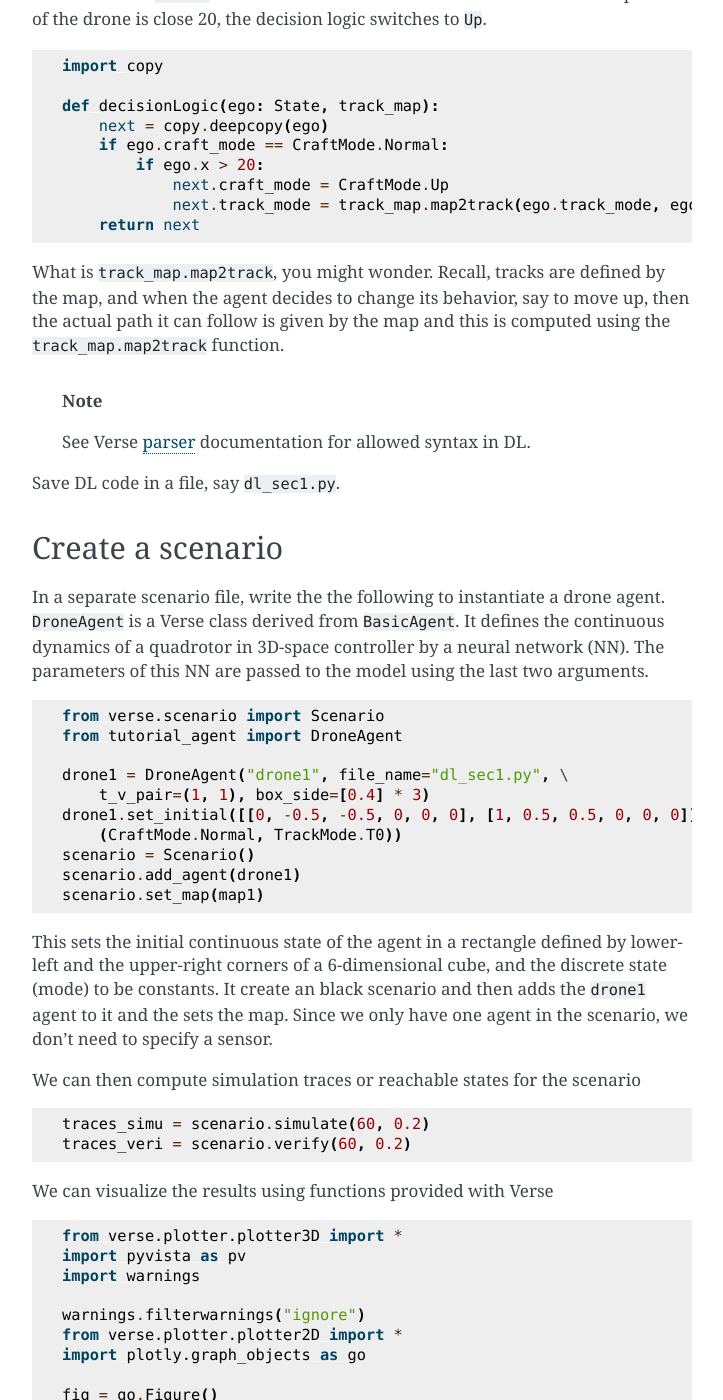
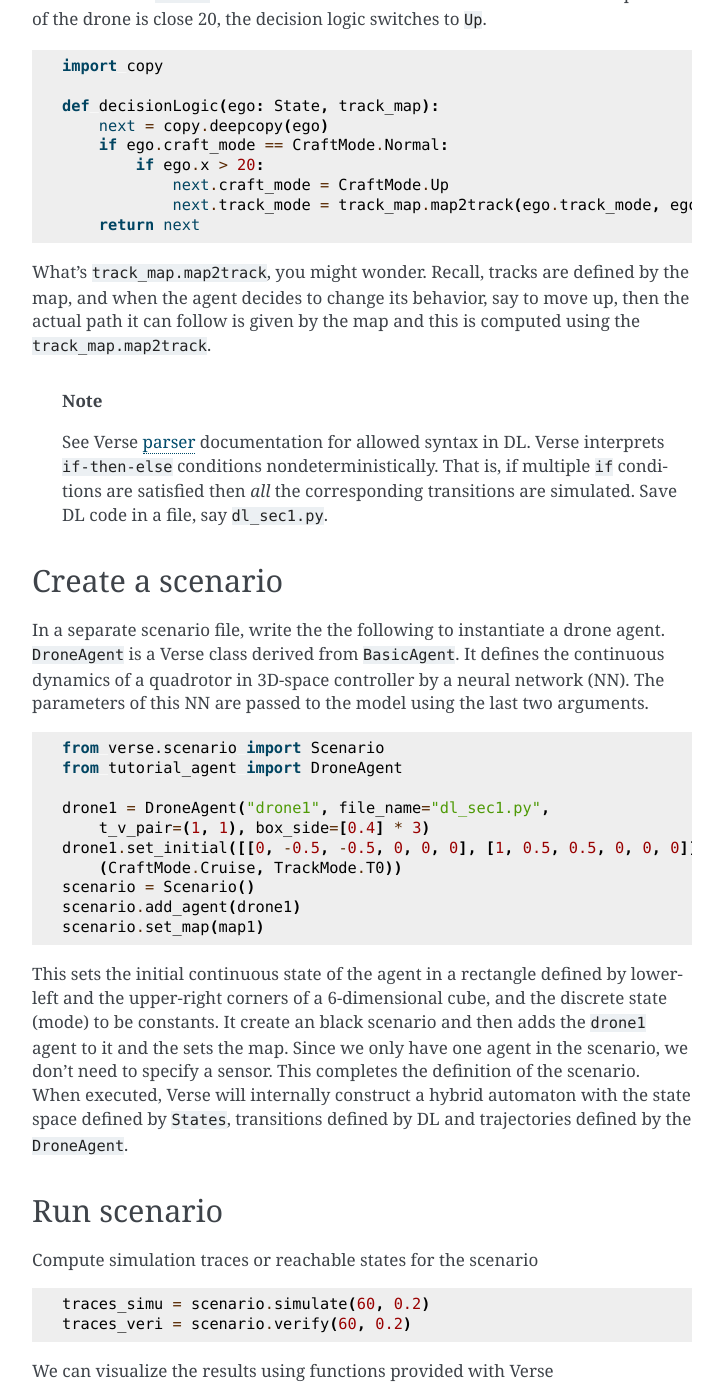
Before and after one commit to AutoVerse-ai/Verse-library, a Sphinx documentation site: the page built from docs/source/creating_scenario_in_verse.md, in a window 1280 px wide and 1400 px high, scrolled down 1825 px. Shown: the whole window, without its empty margins (388-1111 px from the left). Built offline with Sphinx 7.4.7, drawn with Linux system fonts in a browser that asks for light colours.

Commit message:
Editing the execution of scenarios

````diff
--- a/docs/source/creating_scenario_in_verse.md
+++ b/docs/source/creating_scenario_in_verse.md
@@ -75,11 +75,10 @@ def decisionLogic(ego: State, track_map):
     return next
 ```
 
-What is <code>track_map.map2track</code>, you might wonder. Recall, tracks are defined by the map, and when the agent decides to change its behavior, say to move up, then the actual path it can follow is given by the map and this is computed using the <code>track_map.map2track</code> function.
+What's <code>track_map.map2track</code>, you might wonder. Recall, tracks are defined by the map, and when the agent decides to change its behavior, say to move up, then the actual path it can follow is given by the map and this is computed using the <code>track_map.map2track</code>.
 
 > ####  **Note**
-> See Verse {doc}`parser<parser>` documentation for allowed syntax in DL.
-
+> See Verse {doc}`parser<parser>` documentation for allowed syntax in DL. Verse interprets <code>if-then-else</code> conditions nondeterministically. That is, if multiple <code>if</code> conditions are satisfied then *all* the corresponding transitions are simulated.
 Save DL code in a file, say <code>dl_sec1.py</code>.
 
 ## Create a scenario
@@ -90,18 +89,20 @@ In a separate scenario file, write the the following to instantiate a drone agen
 from verse.scenario import Scenario
 from tutorial_agent import DroneAgent
 
-drone1 = DroneAgent("drone1", file_name="dl_sec1.py", \
+drone1 = DroneAgent("drone1", file_name="dl_sec1.py",
     t_v_pair=(1, 1), box_side=[0.4] * 3)
-drone1.set_initial([[0, -0.5, -0.5, 0, 0, 0], [1, 0.5, 0.5, 0, 0, 0]], \
-    (CraftMode.Normal, TrackMode.T0))
+drone1.set_initial([[0, -0.5, -0.5, 0, 0, 0], [1, 0.5, 0.5, 0, 0, 0]],
+    (CraftMode.Cruise, TrackMode.T0))
 scenario = Scenario()
 scenario.add_agent(drone1)
 scenario.set_map(map1)
 ```
 
-This sets the initial continuous state of the agent in a rectangle defined by lower-left and the upper-right corners of a 6-dimensional cube, and the discrete state (mode) to be constants. It create an black scenario and then adds the <code>drone1</code> agent to it and the sets the map. Since we only have one agent in the scenario, we don't need to specify a sensor.
+This sets the initial continuous state of the agent in a rectangle defined by lower-left and the upper-right corners of a 6-dimensional cube, and the discrete state (mode) to be constants. It create an black scenario and then adds the <code>drone1</code> agent to it and the sets the map. Since we only have one agent in the scenario, we don't need to specify a sensor. This completes the definition of the scenario. When executed, Verse will internally construct a hybrid automaton with the state space defined by <code>States</code>, transitions defined by DL and trajectories defined by the <code>DroneAgent</code>.
 
-We can then compute simulation traces or reachable states for the scenario
+## Run scenario
+
+Compute simulation traces or reachable states for the scenario
 ```python
 traces_simu = scenario.simulate(60, 0.2)
 traces_veri = scenario.verify(60, 0.2)
````
